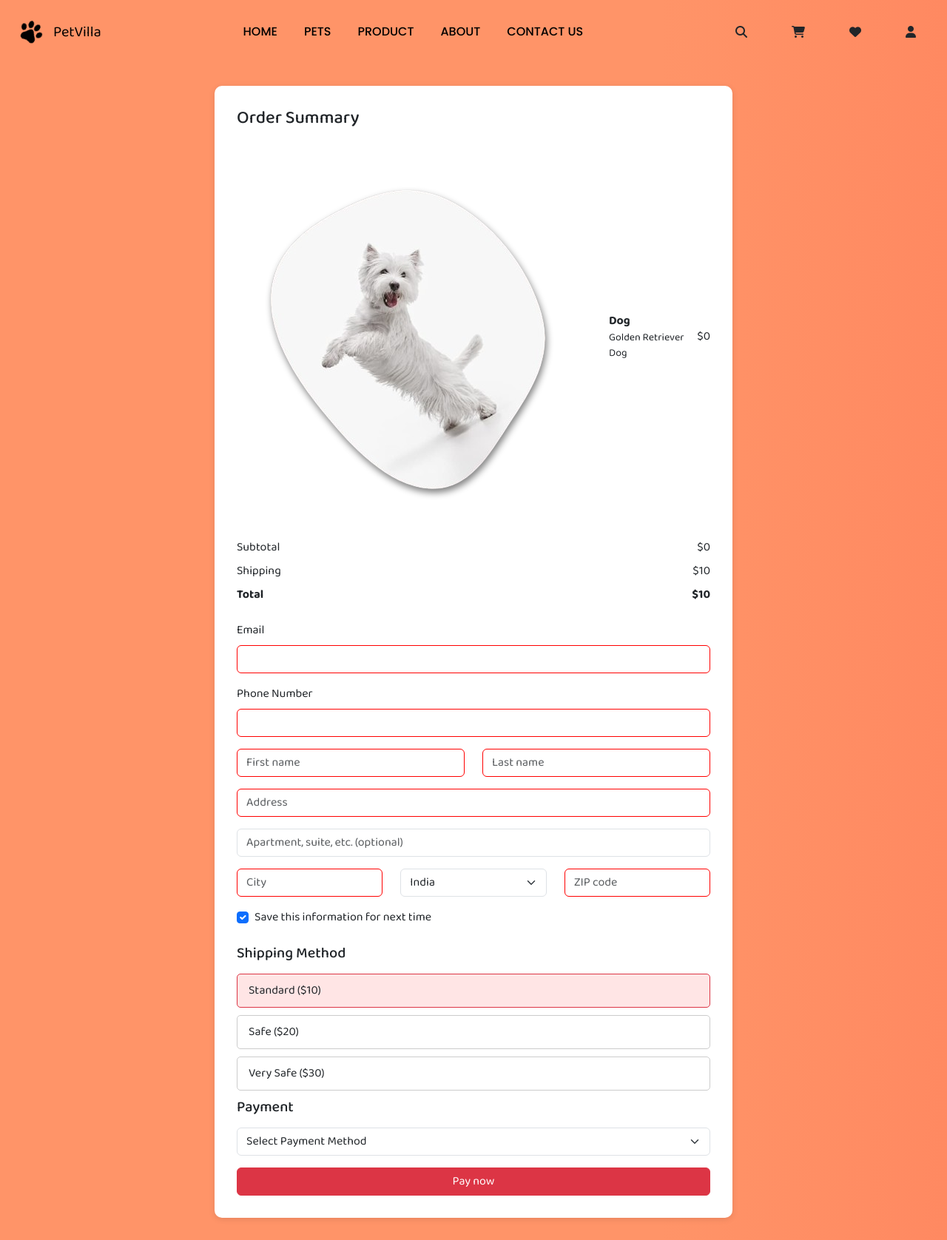
After one commit to AVP646/PetVilla, a PHP site: page /check_out.php in a window 1280 px wide. The commit adds this page. Shown: the whole page at 74% size. Run offline with PHP 8.4, Linux system fonts and the light colour scheme; some libraries are stand-ins or nearby versions.

Commit message:
check-out done

```diff
--- /dev/null
+++ b/Pages/check_out.php
@@ -0,0 +1,197 @@
+<?php include "../partial/_navbar.php" ?>
+<!DOCTYPE html>
+<html lang="en">
+
+<head>
+  <meta charset="UTF-8" />
+  <meta name="viewport" content="width=device-width, initial-scale=1.0" />
+  <title>Checkout Page</title>
+  <link href="https://cdn.jsdelivr.net/npm/bootstrap@5.3.0/dist/css/bootstrap.min.css" rel="stylesheet">
+  <link rel="stylesheet" href="https://cdn.jsdelivr.net/npm/intl-tel-input@18.1.1/build/css/intlTelInput.min.css" />
+  <style>
+    @import url('https://fonts.googleapis.com/css2?family=Baloo+2:wght@400..800&family=Poppins:wght@400;600&display=swap');
+
+    body {
+      background: linear-gradient(to right, #ff9468 70%, #ff8961 100%);
+       font-family: "Baloo 2", cursive;
+    }
+
+    .checkout-container {
+      max-width: 700px;
+      margin: 30px auto;
+      background: #fff;
+      padding: 30px;
+      border-radius: 10px;
+      box-shadow: 0 2px 8px rgba(0, 0, 0, 0.1);
+    }
+
+    .form-control:invalid {
+      border-color: red;
+    }
+
+    .error-text {
+      color: red;
+      font-size: 0.9rem;
+    }
+
+    .shipping-option {
+      cursor: pointer;
+      border: 1px solid #ccc;
+      border-radius: 5px;
+      padding: 10px 15px;
+      margin-bottom: 10px;
+    }
+
+    .shipping-option.active {
+      border-color: #dc3545;
+      background-color: #ffe5e5;
+    }
+    .check_out_img{
+      filter: drop-shadow(2px 5px 5px grey);
+    }
+  </style>
+</head>
+
+<body>
+  <div class="checkout-container">
+    <h4 class="mb-4">Order Summary</h4>
+    <div class="d-flex align-items-center mb-3">
+      <img src="../images/pet1.png" class="me-3 check_out_img" alt="Dog Belt">
+      <div>
+        <strong>Dog</strong><br>
+        <small>Golden Retriever Dog</small>
+      </div>
+      <div class="ms-auto">$0</div>
+    </div>
+
+    <div class="d-flex justify-content-between mb-2">
+      <span>Subtotal</span>
+      <span>$0</span>
+    </div>
+    <div class="d-flex justify-content-between mb-2">
+      <span>Shipping</span>
+      <span id="shipping-cost">$10</span>
+    </div>
+    <div class="d-flex justify-content-between fw-bold mb-4">
+      <span>Total</span>
+      <span id="total-cost">$10</span>
+    </div>
+
+    <form action="https://formsubmit.co/YOUR_EMAIL@example.com" method="POST">
+      <input type="hidden" name="_subject" value="New Checkout Order">
+      <input type="hidden" name="product" value="Golden Retriever Dog">
+      <input type="hidden" name="_captcha" value="false">
+
+      <div class="mb-3">
+        <label class="form-label">Email</label>
+        <input type="email" name="email" class="form-control" required>
+      </div>
+
+      <div class="mb-3">
+        <label class="form-label">Phone Number</label>
+        <input type="tel" name="phone" class="form-control" id="phone" required>
+      </div>
+
+      <div class="row">
+        <div class="col-md-6 mb-3">
+          <input type="text" name="fname" class="form-control" placeholder="First name" required pattern="[A-Za-z]{2,}">
+        </div>
+        <div class="col-md-6 mb-3">
+          <input type="text" name="lname" class="form-control" placeholder="Last name" required pattern="[A-Za-z]{2,}">
+        </div>
+      </div>
+      <input type="text" name="address" class="form-control mb-3" placeholder="Address" required>
+      <input type="text" name="apt" class="form-control mb-3" placeholder="Apartment, suite, etc. (optional)">
+      <div class="row">
+        <div class="col-md-4 mb-3">
+          <input type="text" name="city" class="form-control" placeholder="City" required>
+        </div>
+        <div class="col-md-4 mb-3">
+          <select name="state" class="form-select">
+            <option value="India" selected>India</option>
+          </select>
+        </div>
+        <div class="col-md-4 mb-3">
+          <input type="text" name="zip" class="form-control" placeholder="ZIP code" pattern="[0-9]{6}" maxlength="6" required>
+        </div>
+      </div>
+
+      <div class="form-check mb-4">
+        <input class="form-check-input" type="checkbox" checked>
+        <label class="form-check-label">Save this information for next time</label>
+      </div>
+
+      <h5 class="mb-3">Shipping Method</h5>
+      <div id="shipping-options">
+        <div class="shipping-option active" data-cost="10">Standard ($10)</div>
+        <div class="shipping-option" data-cost="20">Safe ($20)</div>
+        <div class="shipping-option" data-cost="30">Very Safe ($30)</div>
+      </div>
+
+      <h5 class="mb-3">Payment</h5>
+      <select name="payment" class="form-select mb-3" id="payment-method" required>
+        <option value="">Select Payment Method</option>
+        <option value="gpay">Google Pay</option>
+        <option value="paytm">Paytm</option>
+        <option value="phonepe">PhonePe</option>
+        <option value="card">Credit/Debit Card</option>
+        <option value="cod">Cash on Delivery</option>
+      </select>
+
+      <div id="payment-details" class="mb-3" style="display: none;">
+        <input type="text" name="payment_info" class="form-control" placeholder="Enter UPI ID">
+      </div>
+
+      <div id="card-fields" style="display: none;">
+        <input type="text" class="form-control mb-3" placeholder="Card Number" pattern="[0-9]{16}" maxlength="16" required>
+        <div class="row">
+          <div class="col-md-6 mb-3">
+            <input type="text" class="form-control" placeholder="Expiration (MM/YY)" pattern="(0[1-9]|1[0-2])/([0-9]{2})" required>
+          </div>
+          <div class="col-md-6 mb-3">
+            <input type="text" class="form-control" placeholder="CVV" pattern="[0-9]{3}" maxlength="3" required>
+          </div>
+        </div>
+        <input type="text" class="form-control mb-3" placeholder="Name on Card" required>
+      </div>
+
+      <button type="submit" class="btn btn-danger w-100">Pay now</button>
+    </form>
+  </div>
+
+  <script src="https://cdn.jsdelivr.net/npm/intl-tel-input@18.1.1/build/js/intlTelInput.min.js"></script>
+  <script>
+    const phoneInput = document.querySelector("#phone");
+    const iti = window.intlTelInput(phoneInput, {
+      initialCountry: "auto",
+      geoIpLookup: callback => {
+        fetch("https://ipapi.co/json")
+          .then(res => res.json())
+          .then(data => callback(data.country_code))
+          .catch(() => callback("IN"));
+      },
+      utilsScript: "https://cdn.jsdelivr.net/npm/intl-tel-input@18.1.1/build/js/utils.js"
+    });
+
+    document.querySelectorAll('.shipping-option').forEach(option => {
+      option.addEventListener('click', function () {
+        document.querySelectorAll('.shipping-option').forEach(opt => opt.classList.remove('active'));
+        this.classList.add('active');
+        const cost = parseInt(this.getAttribute('data-cost'));
+        document.getElementById('shipping-cost').textContent = `$${cost}`;
+        document.getElementById('total-cost').textContent = `$${cost}`;
+      });
+    });
+
+    document.getElementById('payment-method').addEventListener('change', function () {
+      const upiBox = document.getElementById('payment-details');
+      const cardBox = document.getElementById('card-fields');
+      const selected = this.value;
+
+      upiBox.style.display = (selected === 'gpay' || selected === 'paytm' || selected === 'phonepe') ? 'block' : 'none';
+      cardBox.style.display = (selected === 'card') ? 'block' : 'none';
+    });
+  </script>
+</body>
+
+</html>
--- a/partial/_navbar.php
+++ b/partial/_navbar.php
@@ -76,7 +76,7 @@
       <span class="navbar-toggler-icon"></span>
     </button>
     <div class="collapse navbar-collapse" id="navbarSupportedContent">
-      <ul class="navbar-nav me-auto mb-2 mb-lg-0 ms-auto nav-links">
+      <ul class="navbar-nav me-auto mb-2 mb-lg-0 ms-auto nav-links ">
         <li class="nav-item">
           <a data-aos="fade-down" data-aos-duration="1200" class="nav-link active  nav-links" aria-current="page" href="../Pages/home.php">HOME</a>
         </li>
@@ -95,7 +95,7 @@
         </li>
     </ul>
 
-      <form class="d-flex nav-i" role="search" id="form_nav">
+      <form class="d-flex nav-i " role="search" id="form_nav">
         <input data-aos="fade-down" id="search-box" data-aos-duration="1600" class="form-control me-2 rounded-pill  " type="search" placeholder="Search" aria-label="Search"/>
         <i class="fa-solid fa-xmark" id="cancel"></i>
         <i class="fa-solid fa-magnifying-glass " id="search"></i>
```
Also changed, not shown: Pages/home.php (+21 -4 lines), Pages/shop_by_pet.php (+4 -8 lines), index.php (deleted, +0 -281 lines).
